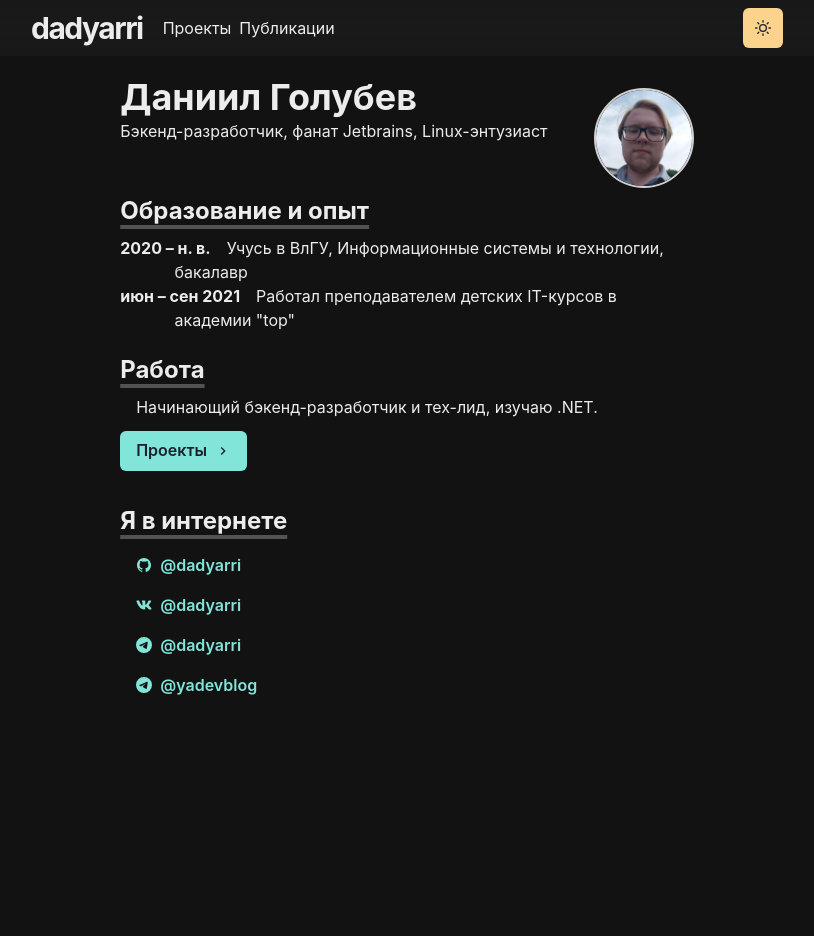
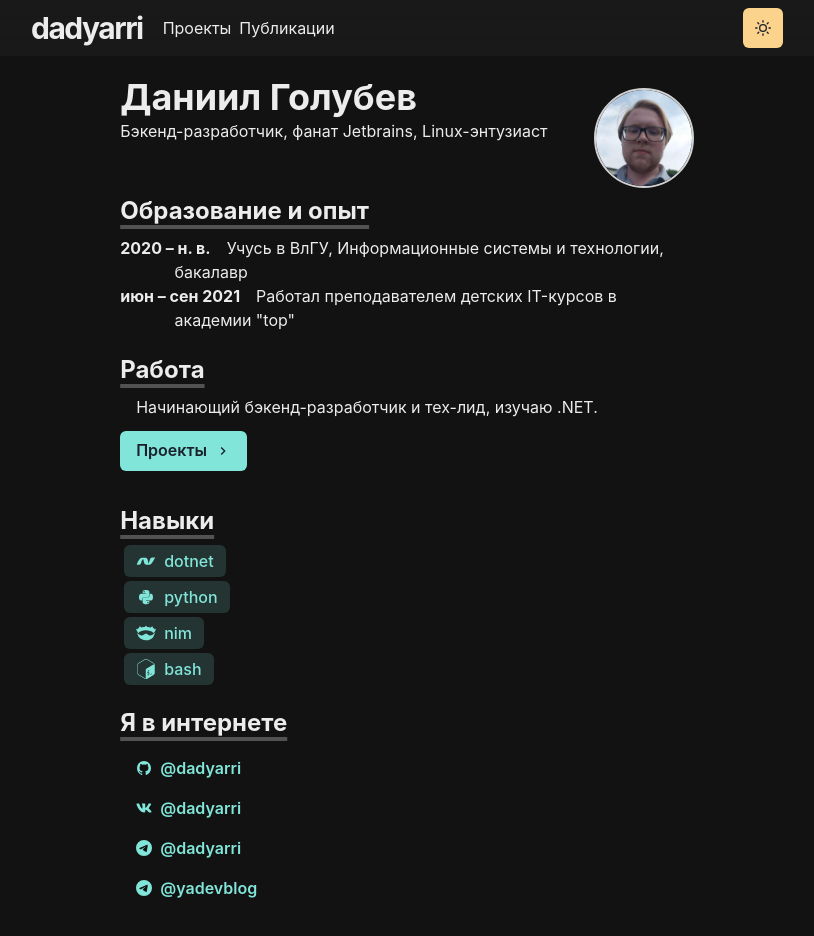
Before and after one commit to daniilko0/portfolio, a Next.js app: page / in a window 1280 px wide. Shown: the top 936 px of the page, without its empty margins (233-1047 px from the left). Before the commit the page ends 800 px from the top, so only its background shows below. Built offline with nearby package versions, Linux system fonts and the light colour scheme; a web font is replaced by a local one.

Commit message:
add listing of skills

```diff
--- a/pages/index.js
+++ b/pages/index.js
@@ -6,7 +6,10 @@ import {
   Image,
   List,
   ListItem,
-  Link
+  Link,
+  Tag,
+  TagLeftIcon,
+  TagLabel
 } from '@chakra-ui/react';
 
 import Section from '../components/section';
@@ -17,6 +20,8 @@ import { BioSection, BioYear } from '../components/bio';
 import Layout from '../components/layouts/article';
 import { IoLogoGithub, IoLogoVk } from 'react-icons/io5';
 import { BsTelegram } from 'react-icons/bs';
+import { DiDotnet, DiPython } from 'react-icons/di'
+import { SiNim, SiGnubash } from 'react-icons/si'
 
 const Page = () => {
   return (
@@ -73,6 +78,36 @@ const Page = () => {
           <Button rightIcon={<ChevronRightIcon />} colorScheme={'teal'} my={3}>
             <NextLink href={'/projects'}>Проекты</NextLink>
           </Button>
+        </Section>
+
+        <Section>
+          <Heading variant={'sectionTitle'} as={'h3'}>Навыки</Heading>
+          <List>
+            <ListItem m={1}>
+              <Tag size={'lg'} key={'dotnet'} variant={'subtle'} colorScheme={'teal'}>
+                <TagLeftIcon boxSize={'20px'} as={DiDotnet}/>
+                <TagLabel>dotnet</TagLabel>
+              </Tag>
+            </ListItem>
+            <ListItem m={1}>
+              <Tag size={'lg'} key={'python'} variant={'subtle'} colorScheme={'teal'}>
+                <TagLeftIcon boxSize={'20px'} as={DiPython}/>
+                <TagLabel>python</TagLabel>
+              </Tag>
+            </ListItem>
+            <ListItem m={1}>
+              <Tag size={'lg'} key={'nim'} variant={'subtle'} colorScheme={'teal'}>
+                <TagLeftIcon boxSize={'20px'} as={SiNim}/>
+                <TagLabel>nim</TagLabel>
+              </Tag>
+            </ListItem>
+            <ListItem m={1}>
+              <Tag size={'lg'} key={'bash'} variant={'subtle'} colorScheme={'teal'}>
+                <TagLeftIcon boxSize={'20px'} as={SiGnubash}/>
+                <TagLabel>bash</TagLabel>
+              </Tag>
+            </ListItem>
+          </List>
         </Section>
 
         <Section delay={0.3} my={4}>
```
